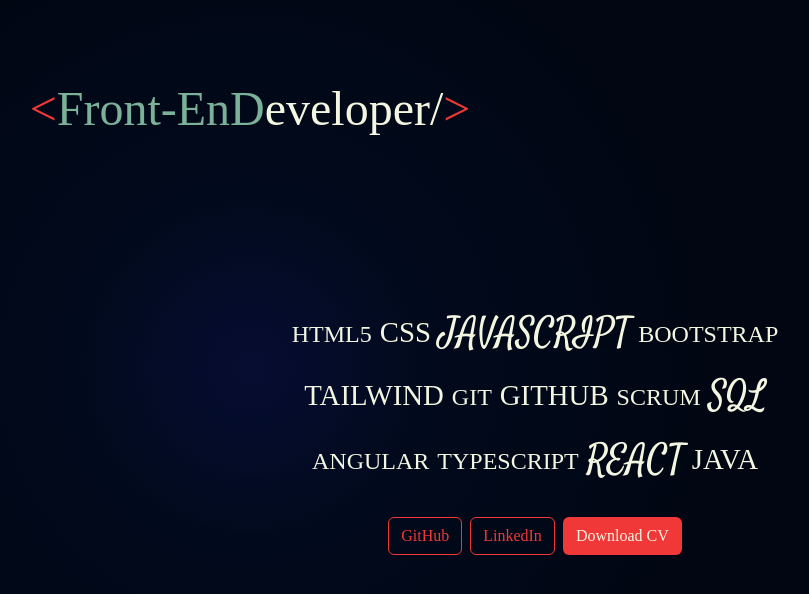
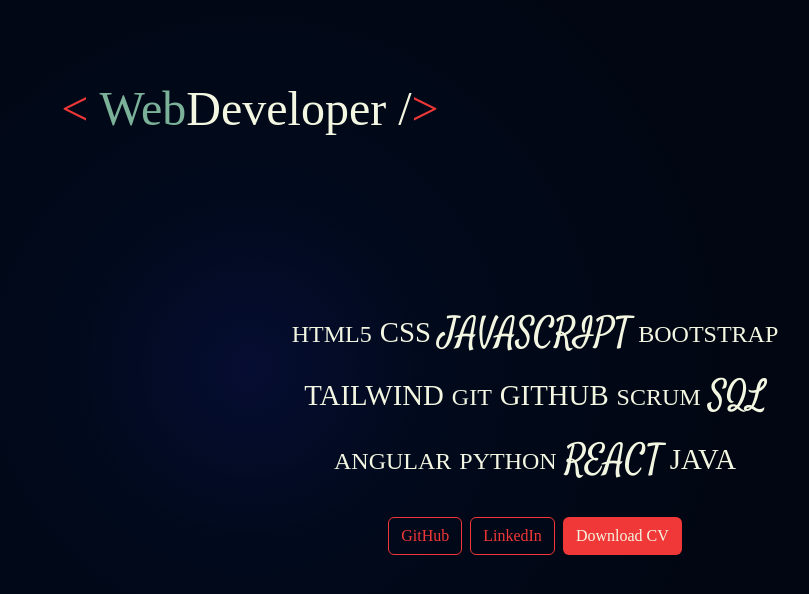
Before and after one commit to NoeliaPodmoguilny/portfolio_con_react, a React (Vite) app: page / in a window 1280 px wide. Shown: the top 594 px of the page, without its empty margins (390-1199 px from the left). Built offline with nearby package versions, Linux system fonts and the light colour scheme; a web font is replaced by a local one.

Commit message:
change title

```diff
--- a/src/components/home/Title.jsx
+++ b/src/components/home/Title.jsx
@@ -3,7 +3,7 @@
 export const Title = () => {
     return (
         <div className='d-flex justify-content-center mt-4 animate__animated animate__slideInLeft'>
-            <h1 className='bg-transparent mainTitle'><span className='redColor'>{'<'}</span><span className='lightBlueColor'>Front-EnD</span>eveloper/<span className='redColor'>{'>'}</span></h1>
+            <h1 className='bg-transparent mainTitle'><span className='redColor'>{'<'}</span><span className='lightBlueColor'> Web</span>Developer /<span className='redColor'>{'>'}</span></h1>
         </div>
     )
 }
--- a/src/components/home/skillsItems/dataSkills.js
+++ b/src/components/home/skillsItems/dataSkills.js
@@ -42,7 +42,7 @@
         style: 'animate__slow 2s fs2'
     },
     {
-        text: 'TYPESCRIPT',
+        text: 'PYTHON',
         style: 'animate__slow 2s fs2'
     },
     {
```
